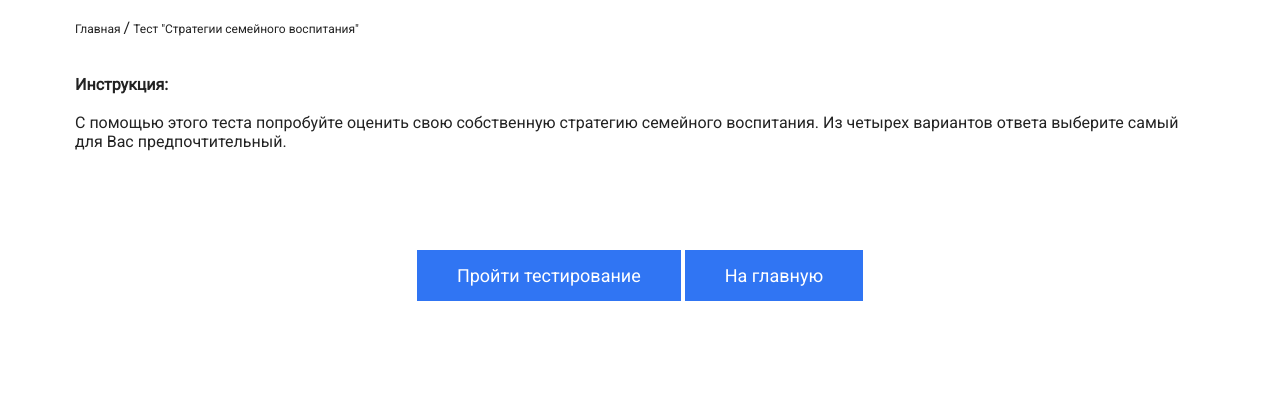
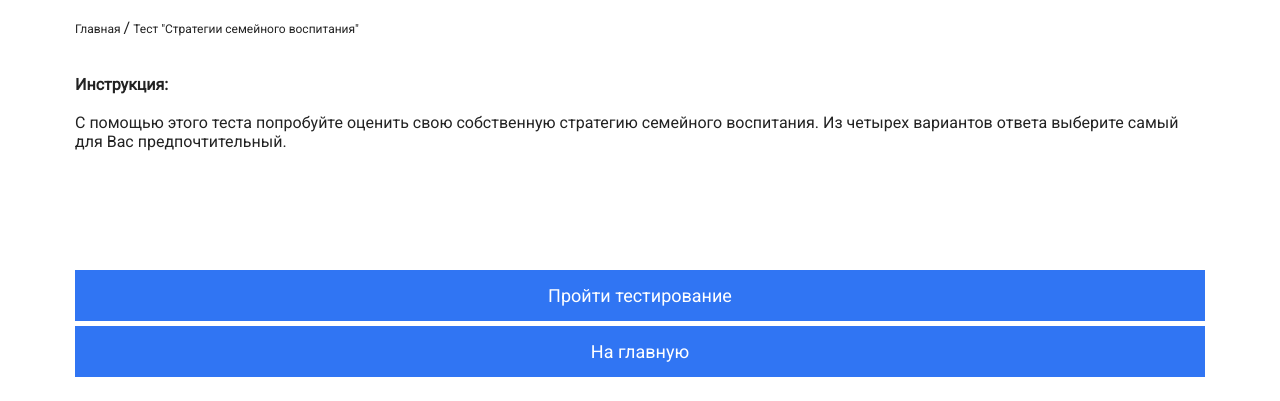
Before and after one commit to khibat/khibat.github.io, a plain HTML site: page bspu/files/ssv.html in a window 1280 px wide. Shown: the part 551-952 px from the top of the page. Drawn offline with Linux system fonts and the light colour scheme.

Commit message:
Update quiz.css

```diff
--- a/bspu/files/css/quiz.css
+++ b/bspu/files/css/quiz.css
@@ -78,8 +78,6 @@ html {
 /*___________________________________*/
 
 /*.btn {
-    display: block;
-    margin-top: 5px;
     color: #fff;
     border: 1px solid 0;
     border-radius: 50px;
@@ -92,6 +90,8 @@ html {
 }*/
 
 .btn {
+    display: block;
+    margin-top: 5px;
     color: #fff;
     border: 1px solid 0;
     background: #3075f3;
```
